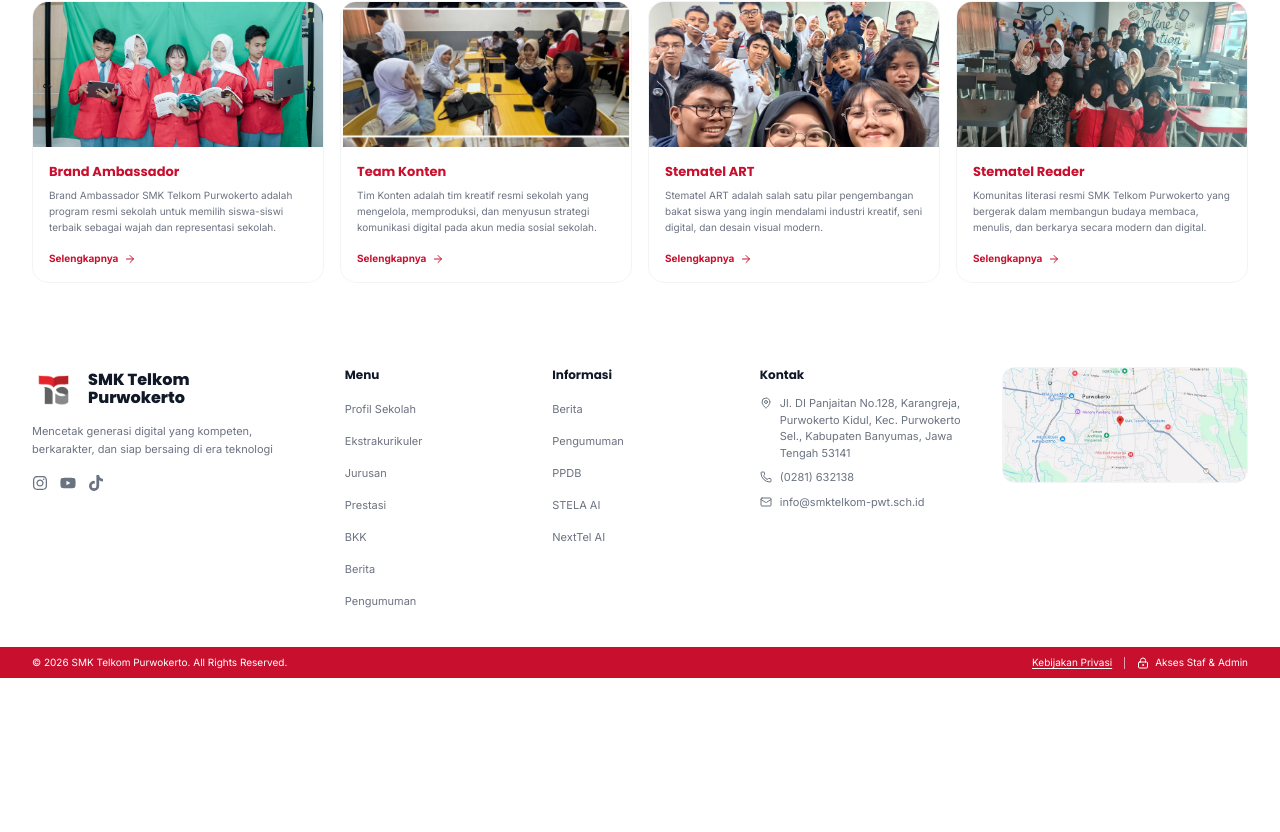
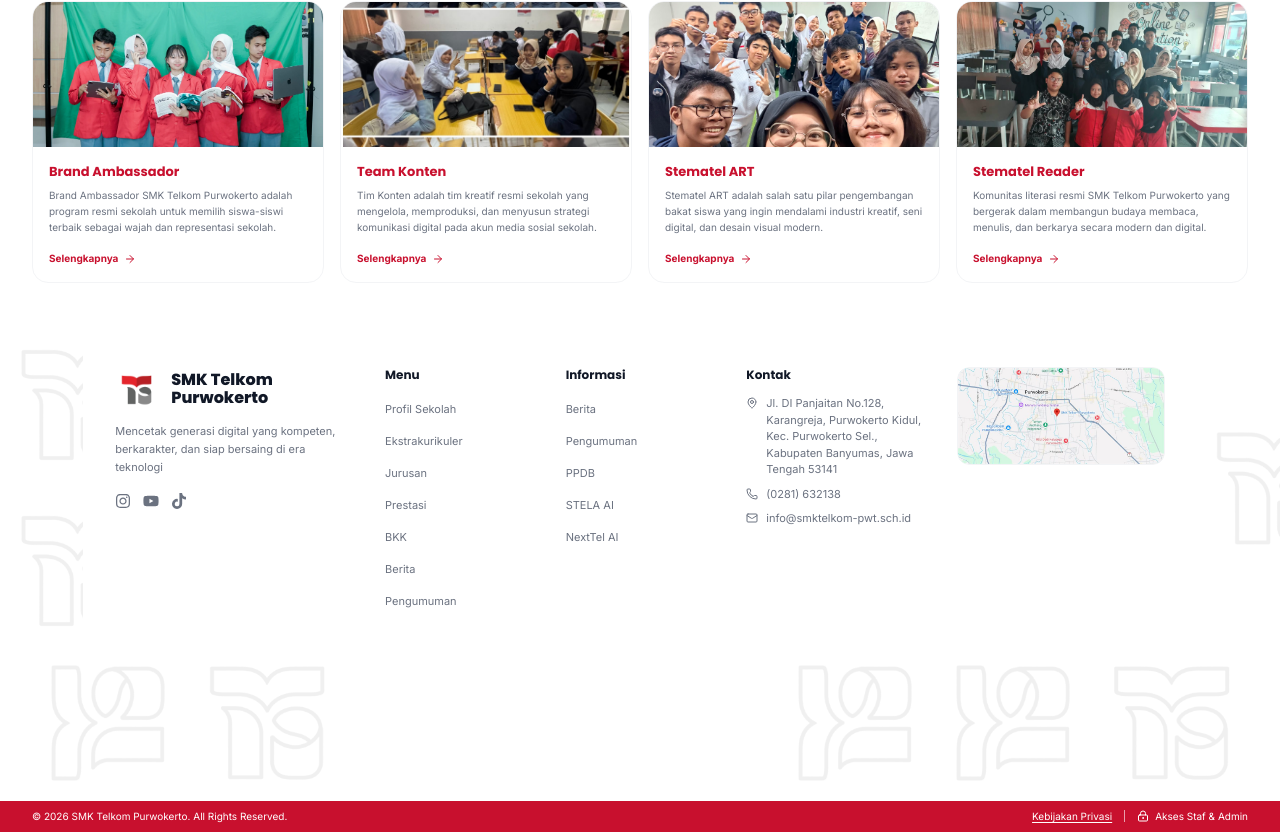
Before and after one commit to KiandrAHD/smk-telkom-purwokerto, a React (Vite) app in the folder frontend/: page /ekstrakurikuler in a window 1280 px wide. Shown: the part 2637-3469 px from the top of the page. Before the commit the page ends 3315 px from the top, so only its background shows below. Built offline with nearby package versions, Linux system fonts and the light colour scheme.

Commit message:
fix: prevent footer accents from overlapping at display scaling

```diff
--- /dev/null
+++ b/frontend/scripts/uji-aksen-footer.js
@@ -0,0 +1,56 @@
+// Jalankan isi berkas ini di Console DevTools pada setiap viewport/zoom yang diuji.
+(() => {
+  const footer = document.querySelector('footer');
+  if (!footer) throw new Error('Footer belum dimuat.');
+
+  const accents = [...footer.querySelectorAll('img[alt=""]')];
+  const content = footer.querySelector('.footer-content');
+  const bottomBar = footer.querySelector('.footer-bottom-bar');
+  if (accents.length !== 8 || !content || !bottomBar) {
+    throw new Error('Delapan aksen dan area konten/footer bawah harus tersedia.');
+  }
+  if (accents.some((image) => !image.complete || image.naturalWidth === 0)) {
+    throw new Error('Tunggu gambar aksen selesai dimuat; periksa Network jika gagal.');
+  }
+
+  const intersects = (a, b) => (
+    a.left < b.right && a.right > b.left && a.top < b.bottom && a.bottom > b.top
+  );
+
+  // Ukur area gambar yang benar-benar tidak terpotong ancestor overflow.
+  const visibleBounds = (element) => {
+    const bounds = element.getBoundingClientRect().toJSON();
+    for (let parent = element.parentElement; parent; parent = parent.parentElement) {
+      const style = getComputedStyle(parent);
+      const clip = parent.getBoundingClientRect();
+      if (['hidden', 'clip', 'auto', 'scroll'].includes(style.overflowX)) {
+        bounds.left = Math.max(bounds.left, clip.left);
+        bounds.right = Math.min(bounds.right, clip.right);
+      }
+      if (['hidden', 'clip', 'auto', 'scroll'].includes(style.overflowY)) {
+        bounds.top = Math.max(bounds.top, clip.top);
+        bounds.bottom = Math.min(bounds.bottom, clip.bottom);
+      }
+    }
+    return bounds;
+  };
+
+  const areas = accents.map(visibleBounds);
+  const protectedAreas = [content, bottomBar].map((element) => element.getBoundingClientRect());
+  areas.forEach((area, index) => {
+    if (area.right <= area.left || area.bottom <= area.top) {
+      throw new Error(`Aksen ${index + 1} hilang pada lebar ${innerWidth}px.`);
+    }
+    if (protectedAreas.some((protectedArea) => intersects(area, protectedArea))) {
+      throw new Error(`Aksen ${index + 1} bertabrakan dengan konten footer.`);
+    }
+    if (areas.slice(index + 1).some((other) => intersects(area, other))) {
+      throw new Error(`Aksen ${index + 1} bertabrakan dengan aksen lain.`);
+    }
+  });
+
+  if (document.documentElement.scrollWidth > innerWidth) {
+    throw new Error('Halaman memiliki overflow horizontal.');
+  }
+  console.log(`Lulus: ${innerWidth}px, DPR ${devicePixelRatio}; 8 aksen terlihat tanpa overlap.`);
+})();
--- a/frontend/src/components/Footer.jsx
+++ b/frontend/src/components/Footer.jsx
@@ -11,19 +11,8 @@ const socialIcons = {
   tiktok: FaTiktok,
 };
 
-const footerAccents = [
-  'left-[-104px] top-[-21px]',
-  'left-[-94px] top-[164px]',
-  'left-[129px] top-[200px] -rotate-90',
-  'left-[310px] top-[202px]',
-  'right-[375px] top-[200px] -rotate-90',
-  'right-[174px] top-[204px] -rotate-90',
-  'right-[-7px] top-[206px]',
-  'right-[-117px] top-[18px]',
-];
-
 const LinkColumn = ({ title, links }) => (
-  <div>
+  <div className="min-w-0">
     <h3 className="font-heading text-xs font-bold text-dark-900">{title}</h3>
     <ul className="mt-3 space-y-2">
       {links.map((link) => (
@@ -41,22 +30,18 @@ const LinkColumn = ({ title, links }) => (
 );
 
 const Footer = () => (
-  <footer className="relative overflow-hidden bg-white pt-7 lg:pt-9">
-    <div
-      aria-hidden="true"
-      className="pointer-events-none absolute inset-0 select-none overflow-hidden"
-    >
-      {footerAccents.map((className) => (
-        <img
-          key={className}
-          src={footerAccent}
-          alt=""
-          className={`absolute hidden h-[233px] w-[233px] max-w-none opacity-30 2xl:block ${className}`}
-        />
-      ))}
+  <footer className="site-footer bg-white">
+    <div className="relative pt-7 lg:pt-9">
+      {/* Area dekorasi samping tidak memasuki container teks saat layar menyempit. */}
+      <div aria-hidden="true" className="footer-accent-side footer-accent-side-left pointer-events-none select-none">
+        <img src={footerAccent} alt="" className="footer-accent" />
+        <img src={footerAccent} alt="" className="footer-accent" />
+      </div>
+      <div aria-hidden="true" className="footer-accent-side footer-accent-side-right pointer-events-none select-none">
+        <img src={footerAccent} alt="" className="footer-accent" />
       </div>
 
-    <div className="relative z-10 mx-auto max-w-7xl px-4 pb-7 sm:px-6 lg:px-8 lg:pb-9">
+      <div className="footer-content relative z-10 mx-auto max-w-7xl px-4 pb-7 sm:px-6 lg:px-8 lg:pb-9">
         <div className="grid grid-cols-2 gap-8 lg:grid-cols-[1.6fr_1fr_1fr_1.2fr_1.4fr]">
           {/* Brand */}
           <div className="col-span-2 lg:col-span-1">
@@ -94,7 +79,7 @@ const Footer = () => (
           <LinkColumn title="Informasi" links={footerData.informasi} />
 
           {/* Kontak */}
-        <div>
+          <div className="min-w-0 [overflow-wrap:anywhere]">
             <h3 className="font-heading text-xs font-bold text-dark-900">Kontak</h3>
             <ul className="mt-3 space-y-2 text-[11px] text-dark-500">
               <li className="flex items-start gap-2">
@@ -143,8 +128,22 @@ const Footer = () => (
           </div>
         </div>
       </div>
+    </div>
 
-    <div className="relative z-10 bg-primary text-white">
+    {/* Band ini mengikuti tinggi konten, bukan koordinat top tetap. */}
+    <div aria-hidden="true" className="footer-accent-band pointer-events-none select-none px-4 sm:px-6 lg:px-8">
+      <div className="flex gap-1">
+        <img src={footerAccent} alt="" className="footer-accent -rotate-90" />
+        <img src={footerAccent} alt="" className="footer-accent" />
+      </div>
+      <div className="flex gap-1">
+        <img src={footerAccent} alt="" className="footer-accent -rotate-90" />
+        <img src={footerAccent} alt="" className="footer-accent -rotate-90" />
+        <img src={footerAccent} alt="" className="footer-accent" />
+      </div>
+    </div>
+
+    <div className="footer-bottom-bar relative bg-primary text-white">
       <div className="mx-auto flex max-w-7xl flex-col items-center justify-between gap-2 px-4 py-2 text-[10px] sm:flex-row sm:px-6 lg:px-8">
         <p>© 2026 SMK Telkom Purwokerto. All Rights Reserved.</p>
         <div className="flex items-center gap-3">
--- a/frontend/src/index.css
+++ b/frontend/src/index.css
@@ -62,6 +62,62 @@ body {
 .guru-accent-vertical {
   background-image: url('./assets/tentang/guru-accent-vertical.png');
   background-size: 21px 243px;
+}
+
+/* Aksen footer memiliki area sendiri; zoom tidak dapat memindahkannya ke teks. */
+.site-footer {
+  --footer-accent-size: clamp(3rem, 12vw, 14.5625rem);
+  --footer-accent-gutter: clamp(1rem, 6.5vw, 8rem);
+  isolation: isolate;
+}
+
+.footer-content {
+  width: calc(100% - 2 * var(--footer-accent-gutter));
+}
+
+.footer-accent {
+  display: block;
+  width: var(--footer-accent-size);
+  height: var(--footer-accent-size);
+  max-width: none;
+  flex-shrink: 0;
+  object-fit: contain;
+  opacity: 0.3;
+}
+
+/* Crop hanya dekorasi di sisi luar; outline dan focus ring konten tetap bebas. */
+.footer-accent-side {
+  position: absolute;
+  inset-block: 0;
+  width: max(var(--footer-accent-gutter), calc((100% - 80rem) / 2));
+  display: grid;
+  align-items: center;
+  gap: 1rem;
+  overflow: hidden;
+}
+
+.footer-accent-side-left {
+  left: 0;
+  grid-template-rows: repeat(2, minmax(0, 1fr));
+  justify-items: end;
+}
+
+.footer-accent-side-right {
+  right: 0;
+  justify-items: start;
+}
+
+.footer-accent-side .footer-accent {
+  height: 100%;
+  max-height: var(--footer-accent-size);
+}
+
+/* Aliran normal menempatkan motif bawah setelah daftar Menu/Kontak selesai. */
+.footer-accent-band {
+  display: flex;
+  justify-content: space-between;
+  gap: 1rem;
+  overflow: hidden;
 }
 
 /* Umpan balik interaksi untuk SEMUA elemen yang bisa dipencet — satu aturan di
```
Lines whose indentation alone changed are shown as unchanged.
